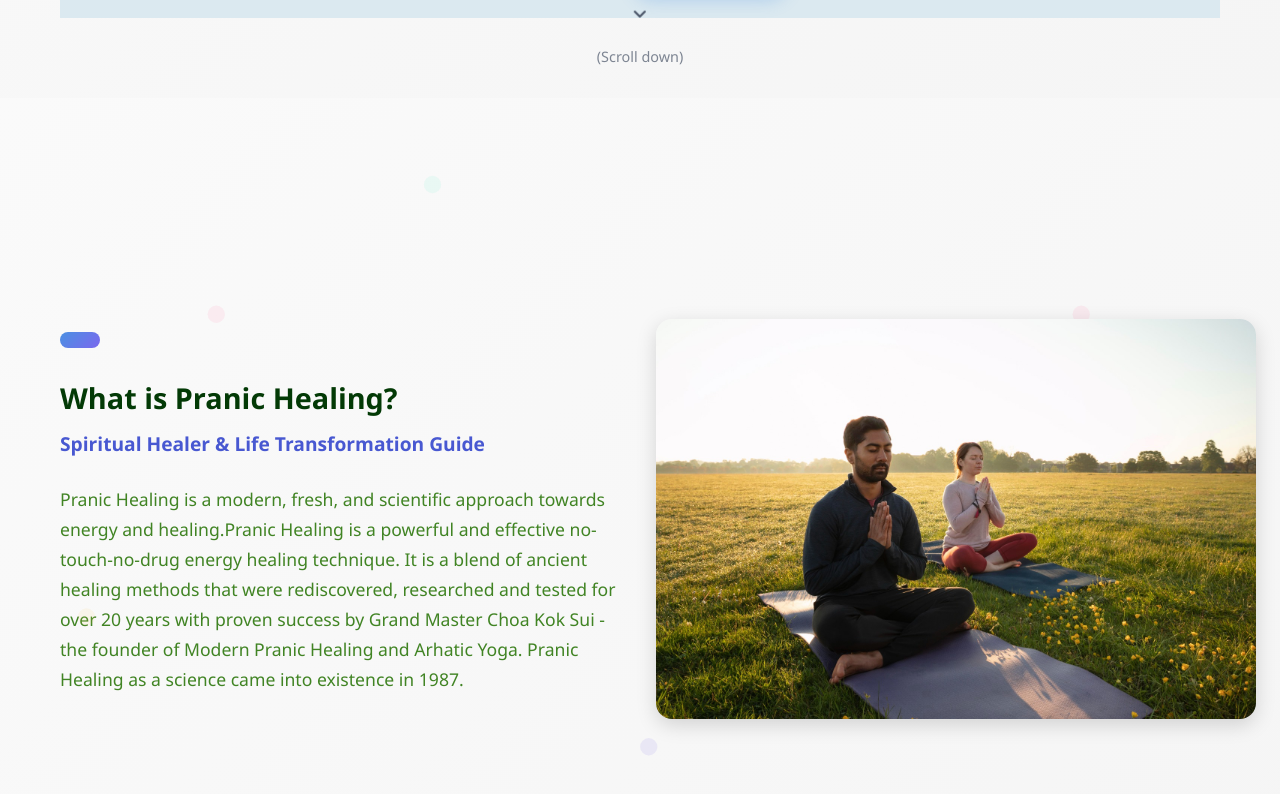
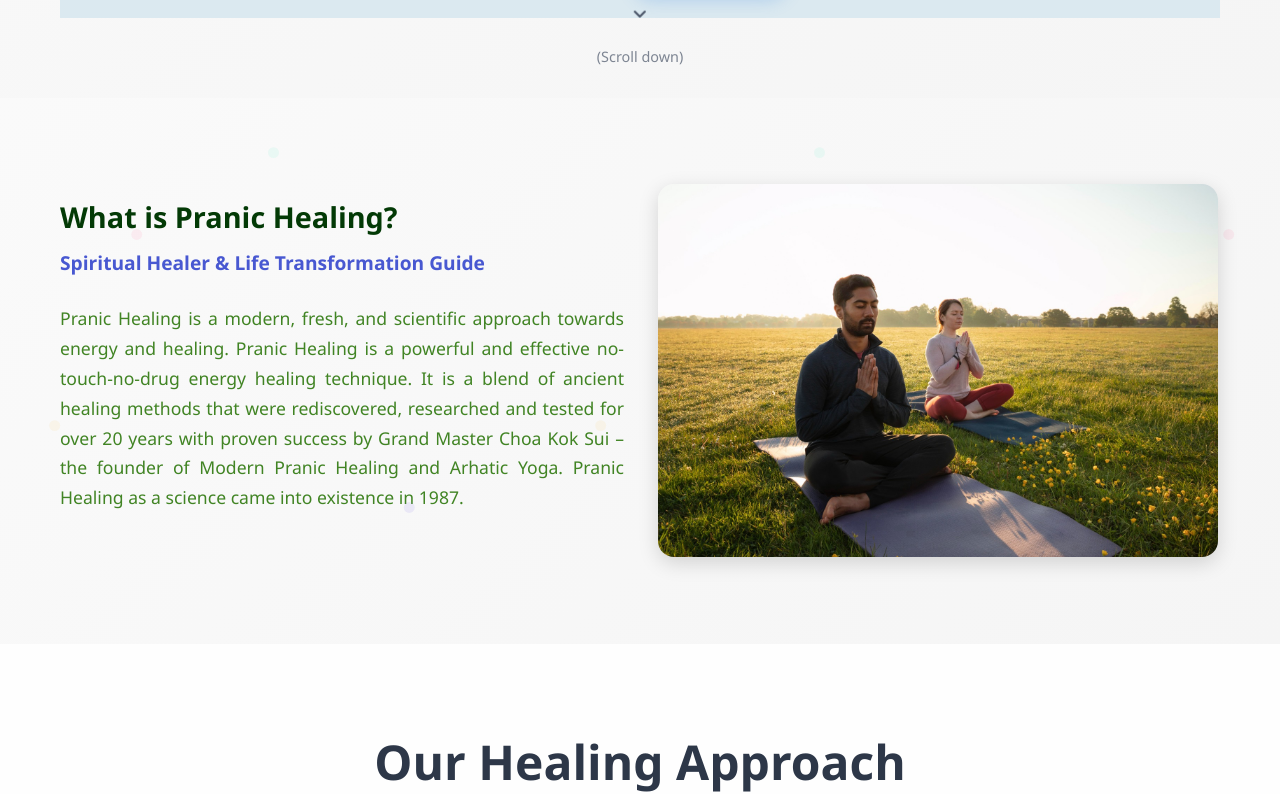
Before and after one commit to DevashishRoyal/RADIENT, a React (Vite) app: page / in a window 1280 px wide. Shown: the part 1965-2759 px from the top of the page. Built offline with nearby package versions, Linux system fonts and the light colour scheme.

Commit message:
Panic Healing

```diff
--- a/src/pages/Home/Home.css
+++ b/src/pages/Home/Home.css
@@ -481,29 +481,60 @@
 
 /* what is pranic section */
 
+/* Container for the entire content */
+.pranic-content {
+  display: flex;
+  align-items: center;
+  justify-content: space-between;
+  flex-wrap: wrap;
+  gap: 2rem;
+}
+
+/* Reverse layout for desktop */
+.revrse-layout {
+  flex-direction: row-reverse;
+}
+
+/* Details/text section */
+.pranic-details {
+  flex: 1;
+  min-width: 300px;
+  text-align: left;
+}
+
+/* Image section wrapper */
+.pranic-image {
+  flex: 1;
+  min-width: 300px;
+  text-align: center;
+}
+
+/* Image actual frame & image */
 .pranic-frame {
   position: relative;
-  padding-top: 25%;
-  width: 600px;
-  height: 400px;
-  margin-bottom: 305px;
+  padding-top: 1%;
+  width: 100%;
+  max-width: 560px;
+  height: auto;
+  margin: 0 auto;
 }
 
-.pranic-photo .pranic-image {
-  width: 600px;
-  height: 400px;
+.pranic-photo .pranic-img {
+  width: 100%;
+  max-width: 600px;
+  height: auto;
   object-fit: cover;
   border-radius: 16px;
   box-shadow: 0 6px 20px rgba(0, 0, 0, 0.15);
 }
 
+/* Glow effect */
 .pranic-glow {
   position: absolute;
   top: -20px;
   left: -20px;
   right: -20px;
   bottom: -20px;
-  /* background: linear-gradient(135deg, #e3f2fd, #f3e5f5, #e8f5e8); */
   border-radius: 30px;
   opacity: 0.2;
   filter: blur(15px);
@@ -511,42 +542,13 @@
   z-index: 1;
 }
 
-.pranic-content{
-    display: flex;
-  align-items: center;
-  justify-content: space-between;
-  flex-wrap: wrap;
-  gap: 2rem;
-}
-
-.revrse-layout{
-  flex-direction: row-reverse;
-}
-
-.pranic-details {
-  flex: 1;
-  min-width: 300px;
-}
-
-.pranic-image {
-  flex: 1;
-  min-width: 300px;
-  text-align: center;
-}
-
+/* Headings & text styling */
 .pranic-text {
   font-size: 1.8rem;
-  color: #033A06;
+  color: #033a06;
   margin-bottom: 8px;
   font-weight: 700;
 }
-
-/* .pranic-info h3 {
-  font-size: 1.8rem;
-  color: #0AFF7C;
-  margin-bottom: 8px;
-  font-weight: 700;
-} */
 
 .pranic-title {
   font-size: 1.2rem;
@@ -564,13 +566,53 @@
   font-size: 1.1rem;
   line-height: 1.7;
   margin-bottom: 15px;
+  text-align: justify; /* <-- Justify text here */
 }
 
+/* Buttons, if needed */
 .pranic-actions {
   display: flex;
   gap: 20px;
   flex-wrap: wrap;
 }
+
+/* Responsive: Mobile layout */
+@media (max-width: 1024px) {
+  .pranic-content {
+    flex-direction: column;
+    align-items: center;
+  }
+
+  .revrse-layout {
+    flex-direction: column;
+  }
+
+  .pranic-details,
+  .pranic-image {
+    width: 100%;
+    text-align: center;
+  }
+
+  .pranic-description p {
+    text-align: justify;
+  }
+
+  .pranic-actions {
+    justify-content: center;
+  }
+}
+@keyframes glowPulse {
+  from {
+    opacity: 0.15;
+  }
+  to {
+    opacity: 0.35;
+  }
+}
+
+
+
+
 .section-badge {
   display: inline-block;
   background: linear-gradient(135deg, #4a90e2, #7b68ee);
--- a/src/pages/Home/Home.jsx
+++ b/src/pages/Home/Home.jsx
@@ -278,48 +278,49 @@ const slides = [
         </div>
       </section>
 
-
-      {/* what is Pranic section */}
+            {/* What is panic Healing */}
       <section className="master-section section">
   <div className="container">
     <div className="pranic-content revrse-layout">
       <div className="pranic-image animate-fadeInLeft">
         <div className="pranic-frame">
           <div className="pranic-photo">
-                  <img src="images/pranic.jpg" alt="Spiritual Master" className="pranic-image" />
+            <img
+              src="images/pranic.jpg"
+              alt="Spiritual Master"
+              className="pranic-img"
+            />
           </div>
           <div className="pranic-glow"></div>
         </div>
       </div>
 
       <div className="pranic-details animate-fadeInRight">
-              <div className="section-badge">
-                {/* <span>Meet Our Master</span> */}
-              </div>
         <h2 className="pranic-text">What is Pranic Healing?</h2>
+
         <div className="pranic-info">
-                {/* <h3>Master  Choa Kok Sui (GMCKS) </h3> */}
-                <p className="pranic-title">Spiritual Healer & Life Transformation Guide</p>
+          <p className="pranic-title">
+            Spiritual Healer & Life Transformation Guide
+          </p>
 
           <div className="pranic-description">
             <p>
-                    Pranic Healing is a modern, fresh, and scientific approach towards energy and healing.Pranic Healing is a powerful and effective no-touch-no-drug energy healing technique. It is a blend of ancient healing methods that were rediscovered, researched and tested for over 20 years with proven success by Grand Master Choa Kok Sui - the founder of Modern Pranic Healing and Arhatic Yoga. Pranic Healing as a science came into existence in 1987.
-
+              Pranic Healing is a modern, fresh, and scientific approach
+              towards energy and healing. Pranic Healing is a powerful and
+              effective no-touch-no-drug energy healing technique. It is a
+              blend of ancient healing methods that were rediscovered,
+              researched and tested for over 20 years with proven success by
+              Grand Master Choa Kok Sui – the founder of Modern Pranic Healing
+              and Arhatic Yoga. Pranic Healing as a science came into existence
+              in 1987.
             </p>
-
-                  {/* <p>
-                    Beyond healing, Grand Master Choa’s mission was to empower individuals to live more meaningful lives through inner purification, service, and spiritual growth. His legacy lives on through the World Pranic Healing Foundation and the Institute for Inner Studies.
-                  </p> */}
           </div>
-                {/* <div className="pranic-actions">
-                  <button className="btn btn-primary">Book a Session</button>
-                  <button className="btn btn-secondary">Learn More</button>
-                </div> */}
         </div>
       </div>
     </div>
   </div>
 </section>
+
 
 
 
```
Lines whose indentation alone changed are shown as unchanged.
